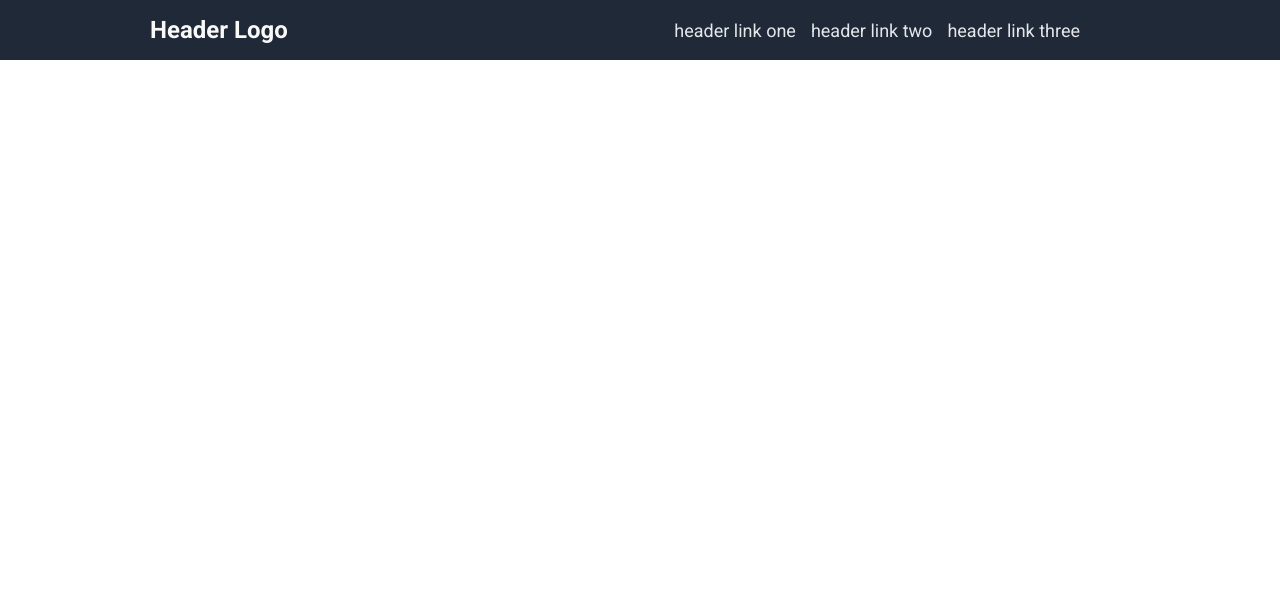
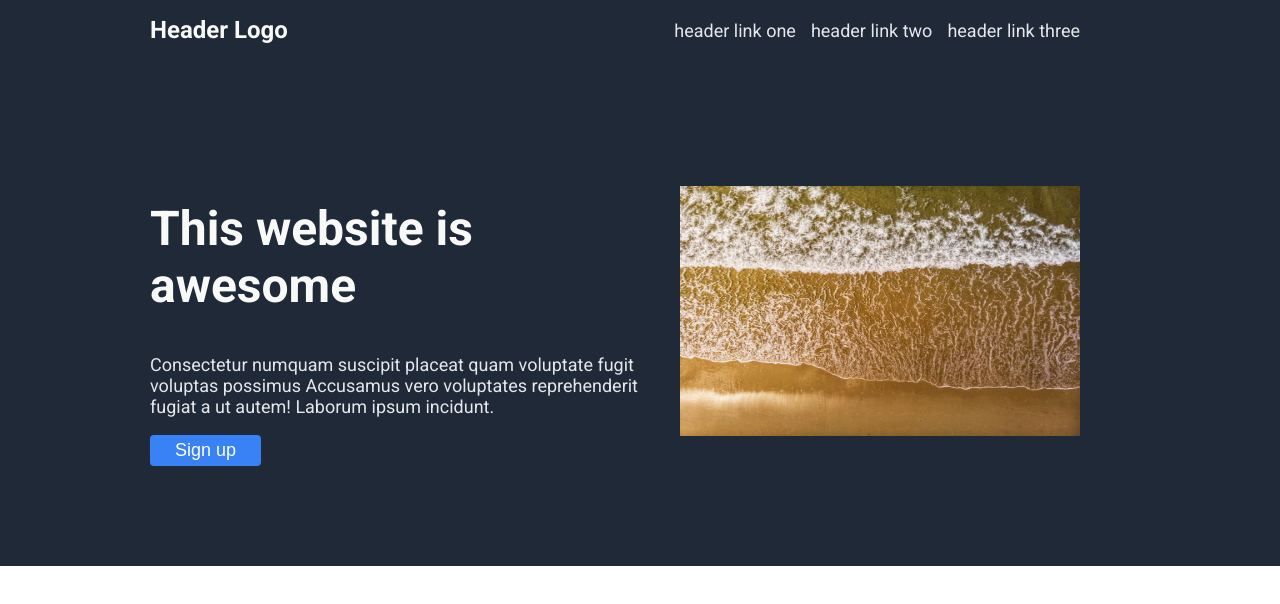
Before and after one commit to eemansayed/odin-landing-project, a plain HTML site: page index.html in a window 1280 px wide. Drawn offline with Linux system fonts and the light colour scheme.

Commit message:
add style to hero section

```diff
--- a/index.html
+++ b/index.html
@@ -20,6 +20,24 @@
         <a href="#">header link three</a>
       </div>
     </header>
+
+    <section class="hero-section">
+      <div class="container">
+        <div class="text">
+          <h1>This website is awesome</h1>
+          <p>
+            Consectetur numquam suscipit placeat quam voluptate fugit voluptas
+            possimus Accusamus vero voluptates reprehenderit fugiat a ut autem!
+            Laborum ipsum incidunt.
+          </p>
+          <button class="blue-btn">Sign up</button>
+        </div>
+
+        <div class="image">
+          <img src="images/bernd-dittrich-IF2IhUgK7Cc-unsplash.jpg" alt="" />
+        </div>
+      </div>
+    </section>
     <script type="text/javascript" src="script.js"></script>
   </body>
 </html>
--- a/style.css
+++ b/style.css
@@ -7,7 +7,7 @@
 body {
   font-family: "Roboto", sans-serif;
   display: flex;
-  /*flex-direction: column;*/
+  flex-direction: column;
   /*align-items: center;*/
   /*justify-content: center;*/
   /*height: 100vh;*/
@@ -40,3 +40,43 @@ body {
   font-size: 18px;
   text-decoration: none;
 }
+
+.hero-section {
+  background-color: #1f2937;
+  padding-top: 100px;
+  padding-bottom: 100px;
+}
+
+.hero-section .container {
+  display: flex;
+  align-items: center;
+  justify-content: space-between;
+  padding-left: 150px;
+  padding-right: 200px;
+  gap: 20px;
+}
+
+.hero-section .text h1 {
+  font-size: 48px;
+  color: #f9faf8;
+}
+
+.hero-section .text p {
+  color: #e5e7eb;
+  font-size: 18px;
+}
+
+.hero-section .text .blue-btn {
+  border: none;
+  outline: none;
+  color: #fff;
+  background-color: #3882f6;
+  font-size: 18px;
+  padding: 5px 25px;
+  border-radius: 4px;
+}
+
+.hero-section img {
+  width: 400px;
+  height: 250px;
+}
```
Also changed, not shown: images/bernd-dittrich-IF2IhUgK7Cc-unsplash.jpg (added).
